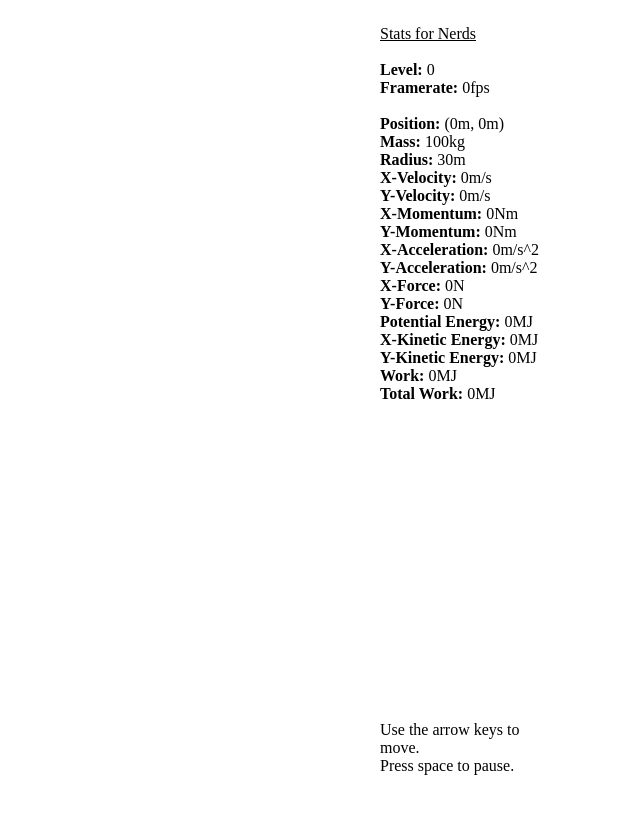
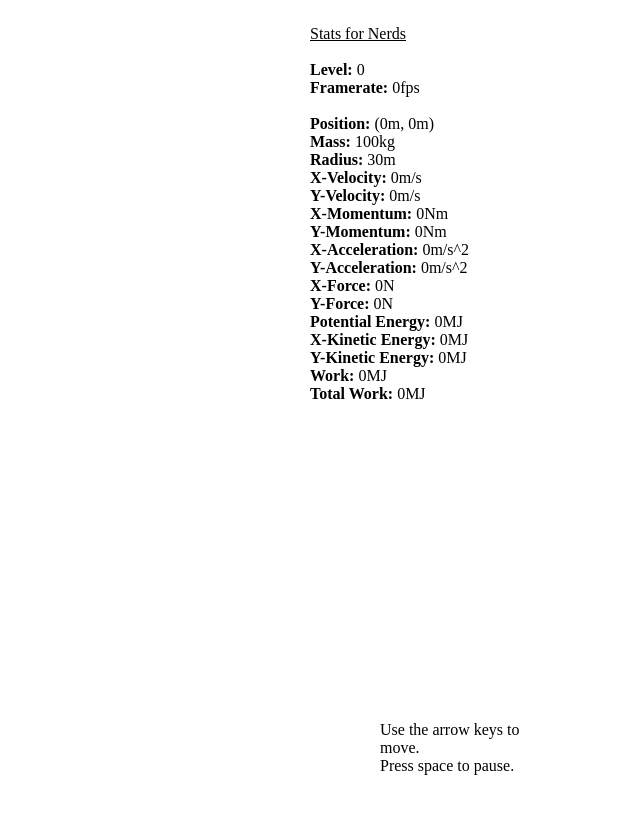
Before and after one commit to harankumar/KenjiTheGame, a plain HTML site: page index.html in a window 1280 px wide. Shown: the whole page, without its empty margins (640-1280 px from the left). Drawn offline with nearby package versions, Linux system fonts and the light colour scheme; a script that the page names is missing.

Commit message:
super cool features

```diff
--- a/index.html
+++ b/index.html
@@ -16,7 +16,7 @@
     Press space to pause.
 </div>
 
-<div id="physstuff" style="position: fixed; right: 80px; top: 25px; width: 180px; text-align: left;">
+<div id="physstuff" style="position: fixed; right: 80px; top: 25px; width: 250px; text-align: left;">
     <div style="text-decoration: underline">Stats for Nerds</div>
     <br>
     <div>
```
